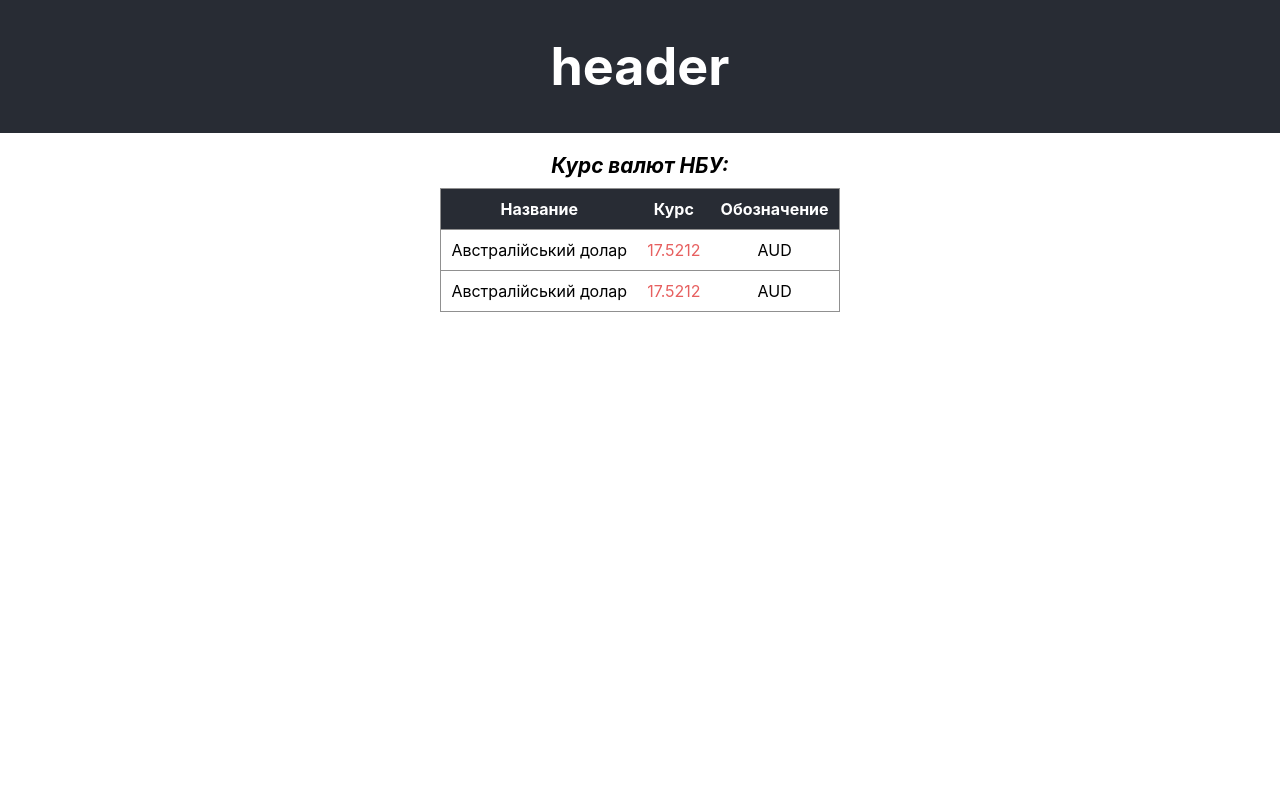
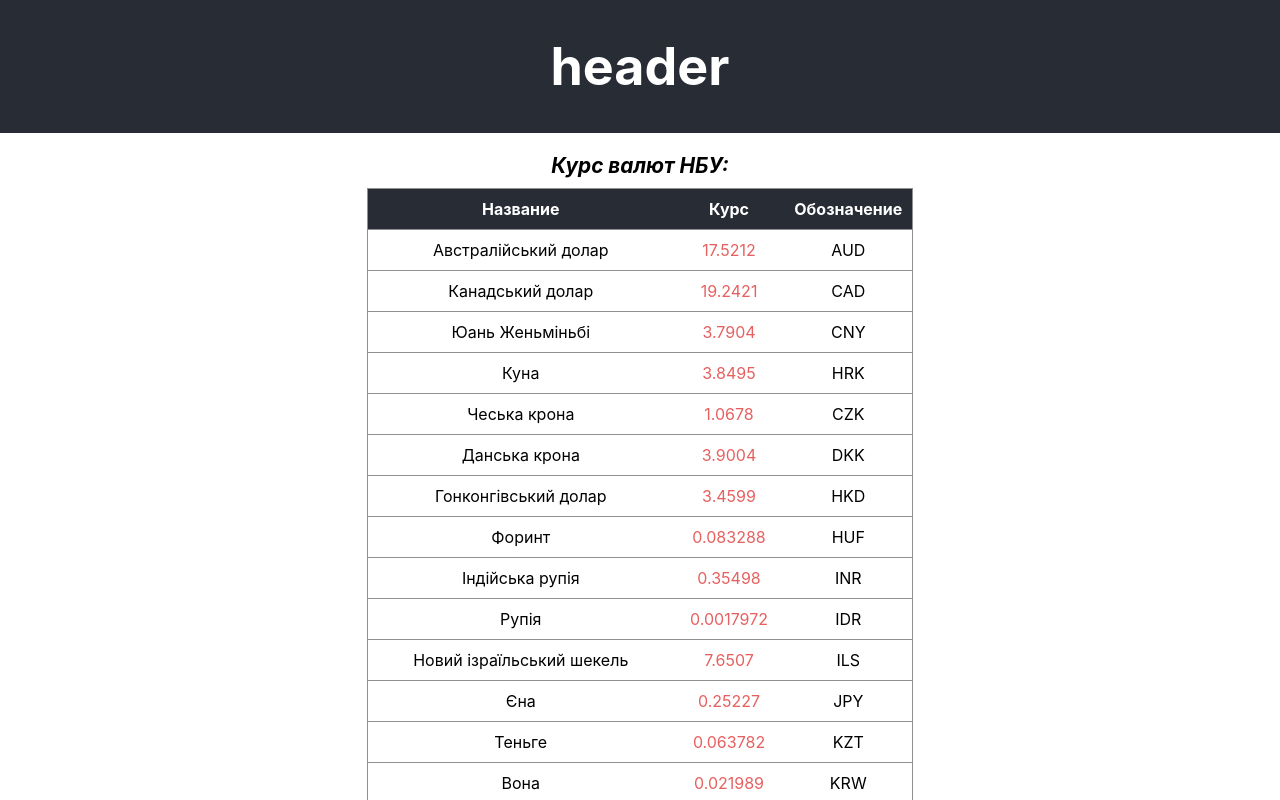
Before and after one commit to dev-alex-ya/reactjs-exchange-rates, a React (Create React App) app: page / in a window 1280 px wide. Shown: the top 800 px of the page. Built offline with nearby package versions, Linux system fonts and the light colour scheme.

Commit message:
add show rates with map method

```diff
--- a/src/App.js
+++ b/src/App.js
@@ -199,7 +199,7 @@ class App extends React.Component {
           <h1>header</h1>
         </header>
         <main className="App-main">
-          <TableRates />
+          <TableRates rates={this.state.rates} />
         </main>
       </div>
     )
--- a/src/Rate/Rate.js
+++ b/src/Rate/Rate.js
@@ -1,11 +1,13 @@
 import React from 'react'
 import classes from './Rate.module.css'
-console.log(classes)
+
 const Rate = props => (
   <tr className={classes.tr}>
-    <td>Австралійський долар</td>
-    <td>17.5212</td>
-    <td>AUD</td>
+
+    <td>{props.name}</td>
+    <td>{props.rate}</td>
+    <td>{props.cc}</td>
+
   </tr>
 )
 
--- a/src/TableRates/TableRates.js
+++ b/src/TableRates/TableRates.js
@@ -2,7 +2,8 @@ import React from 'react'
 import classes from './TableRates.module.css'
 import Rate from '../Rate/Rate'
 
-const TableRates = props => (
+const TableRates = props => {
+  return (
     <table>
       <caption>Курс валют НБУ:</caption>
       <thead>
@@ -13,10 +14,19 @@ const TableRates = props => (
         </tr>
       </thead>
       <tbody>
-      <Rate />
-      <Rate />
+        {props.rates.map((rate, index) => {
+          return (
+            <Rate
+              key={index}
+              name={rate.txt}
+              rate={rate.rate}
+              cc={rate.cc}
+            />
+          )
+        })}
       </tbody>
     </table>
   )
+}
 
 export default TableRates
--- a/src/TableRates/TableRates.module.css
+++ b/src/TableRates/TableRates.module.css
@@ -1,6 +1,5 @@
 table {
-  margin: 0 auto;
-  margin-top: 20px;
+  margin: 20px auto;
   border: 1px solid #909090;
   border-collapse: collapse;
 }
```
Lines whose indentation alone changed are shown as unchanged.
